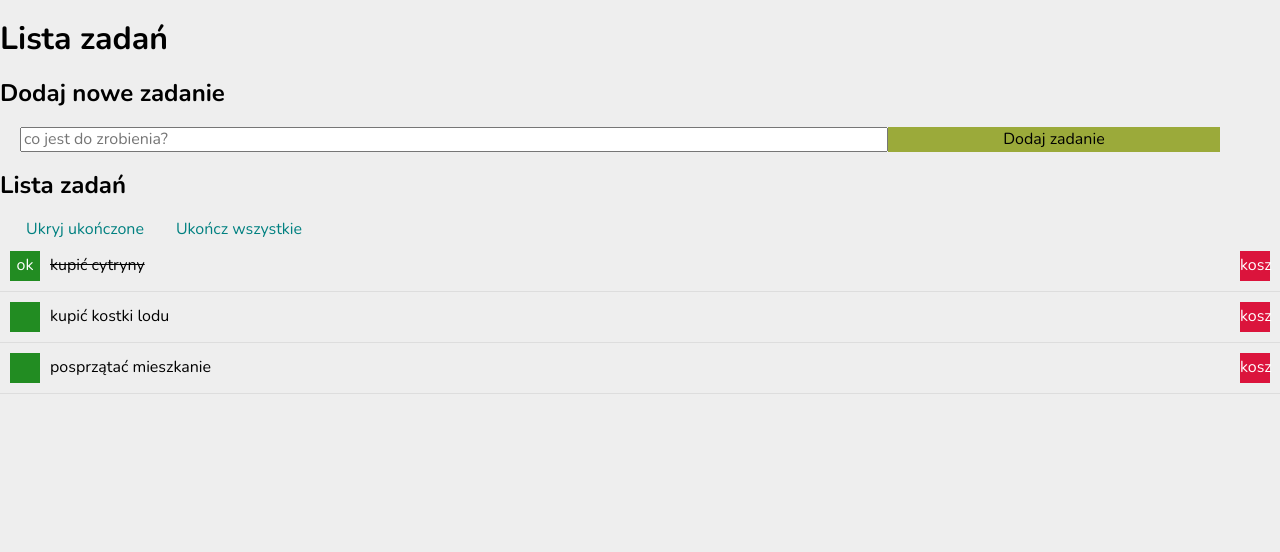
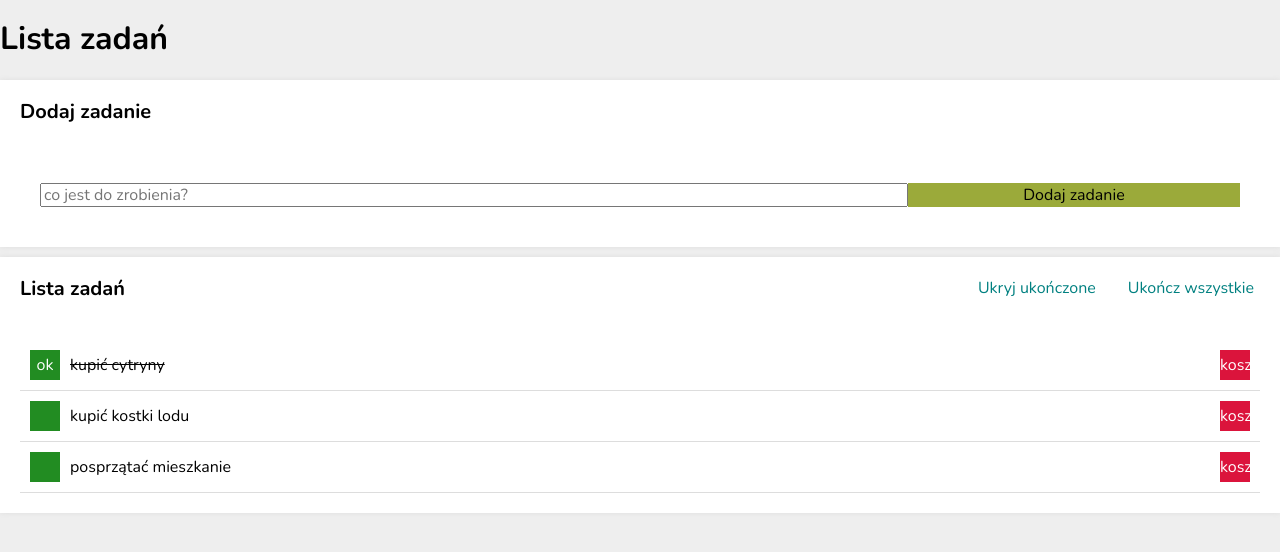
Before and after one commit to olszowskijacek/React---Task_List, a React (Create React App) app: page / in a window 1280 px wide. Shown: the top 552 px of the page. Built offline with nearby package versions, Linux system fonts and the light colour scheme.

Commit message:
add Section component

```diff
--- a/src/App.js
+++ b/src/App.js
@@ -2,6 +2,7 @@ import React from 'react';
 import Form from './Form/Form.js';
 import Tasks from './Tasks/Tasks.js'
 import Buttons from './Buttons/Buttons.js'
+import Section from './Section/Section';
 
 const tasks = [
   { id: 1, content: 'kupić cytryny', done: true },
@@ -17,24 +18,15 @@ function App() {
       <header>
         <h1>Lista zadań</h1>
       </header>
-
-      <section className='section'>
-        <header className='section__header'>
-          <h2 className='section__title'>Dodaj nowe zadanie</h2>
-        </header>
-        <div className='section__body'>
-          <Form />
-        </div>
-      </section>
-      <section className='section'>
-        <header className='section__header'>
-          <h2 className='section__title'>Lista zadań</h2>
-          <Buttons tasks={tasks} hideDoneTasks={hideDoneTasks}/>
-        </header>
-        <div className='section__body'>
-          <Tasks tasks={tasks} hideDoneTasks={hideDoneTasks}/>
-        </div>
-      </section>
+    <Section
+      title='Dodaj zadanie'
+      body={<Form />}
+    />
+    <Section
+      title='Lista zadań'
+      body={<Tasks tasks={tasks} hideDoneTasks={hideDoneTasks}/>}
+      extraHeaderContent={<Buttons tasks={tasks} hideDoneTasks={hideDoneTasks}/>}
+    />
     </main>
   );
 }
--- /dev/null
+++ b/src/Section/Section.css
@@ -0,0 +1,28 @@
+.section {
+    margin: 10px 0;
+    background-color: white;
+    box-shadow: 0 0 5px #ddd;
+}
+
+.section__header {
+    border-bottom: 1px dolid #ddd;
+    display: grid;
+    grid-template-columns: auto auto;
+    grid-gap: 20px;
+    justify-content: space-between;
+    align-items: center;
+    padding: 20px;
+}
+@media(max-width: 767px) {
+    .section__header {
+        grid-template-columns: 1fr;
+    }
+}
+
+.section__title {
+    font-size: 20px;
+    margin: 0;
+}
+.section__body {
+    padding: 20px;
+}
--- /dev/null
+++ b/src/Section/Section.js
@@ -0,0 +1,17 @@
+import React from 'react';
+import './Section.css';
+
+
+const Section = ({title, body, extraHeaderContent}) => (
+    <section className='section'>
+        <header className='section__header'>
+        <h2 className='section__title'>{title}</h2>
+          {extraHeaderContent}
+        </header>
+        <div className='section__body'>
+          {body}
+        </div>
+      </section>
+);
+
+export default Section;
```
